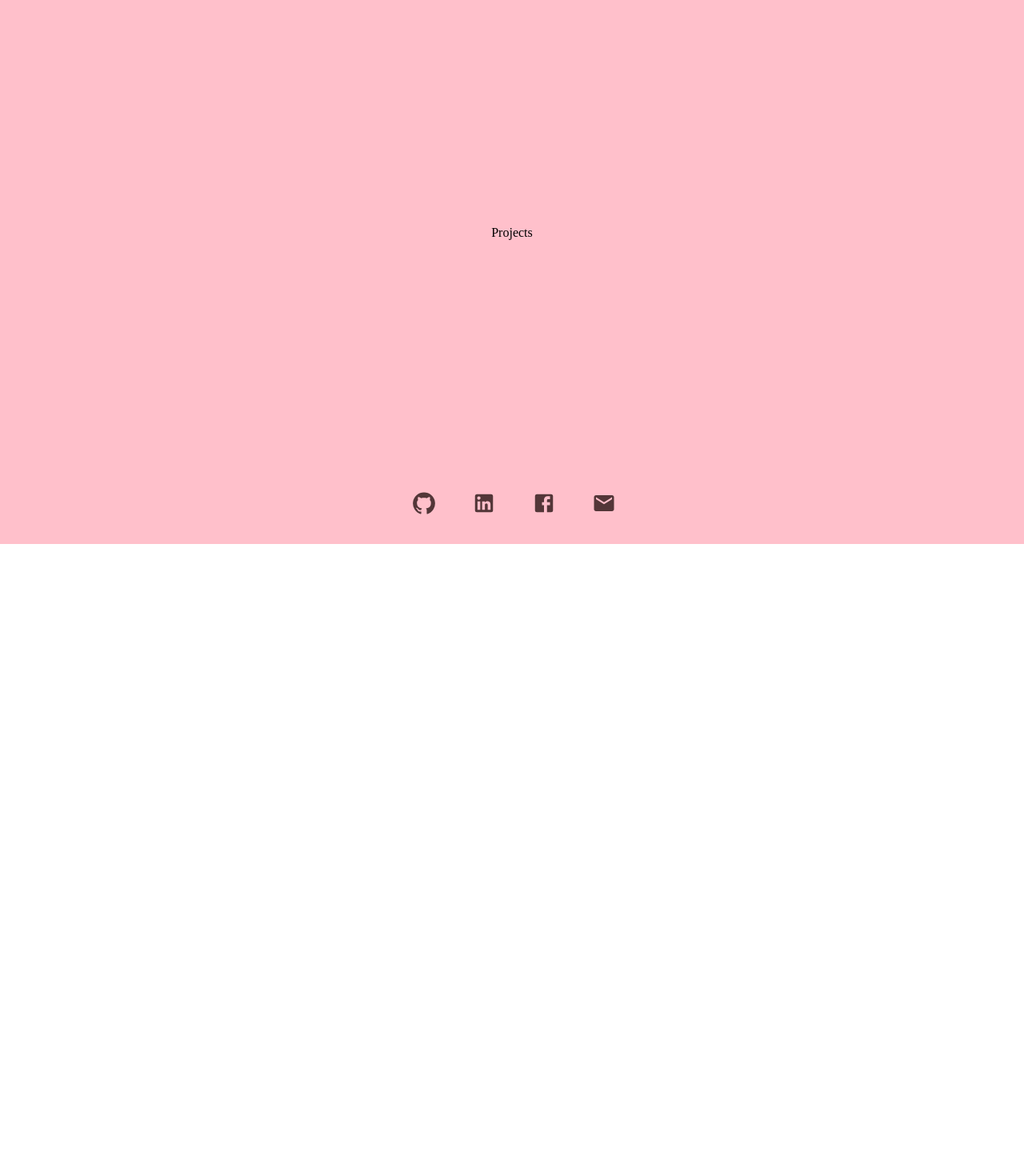
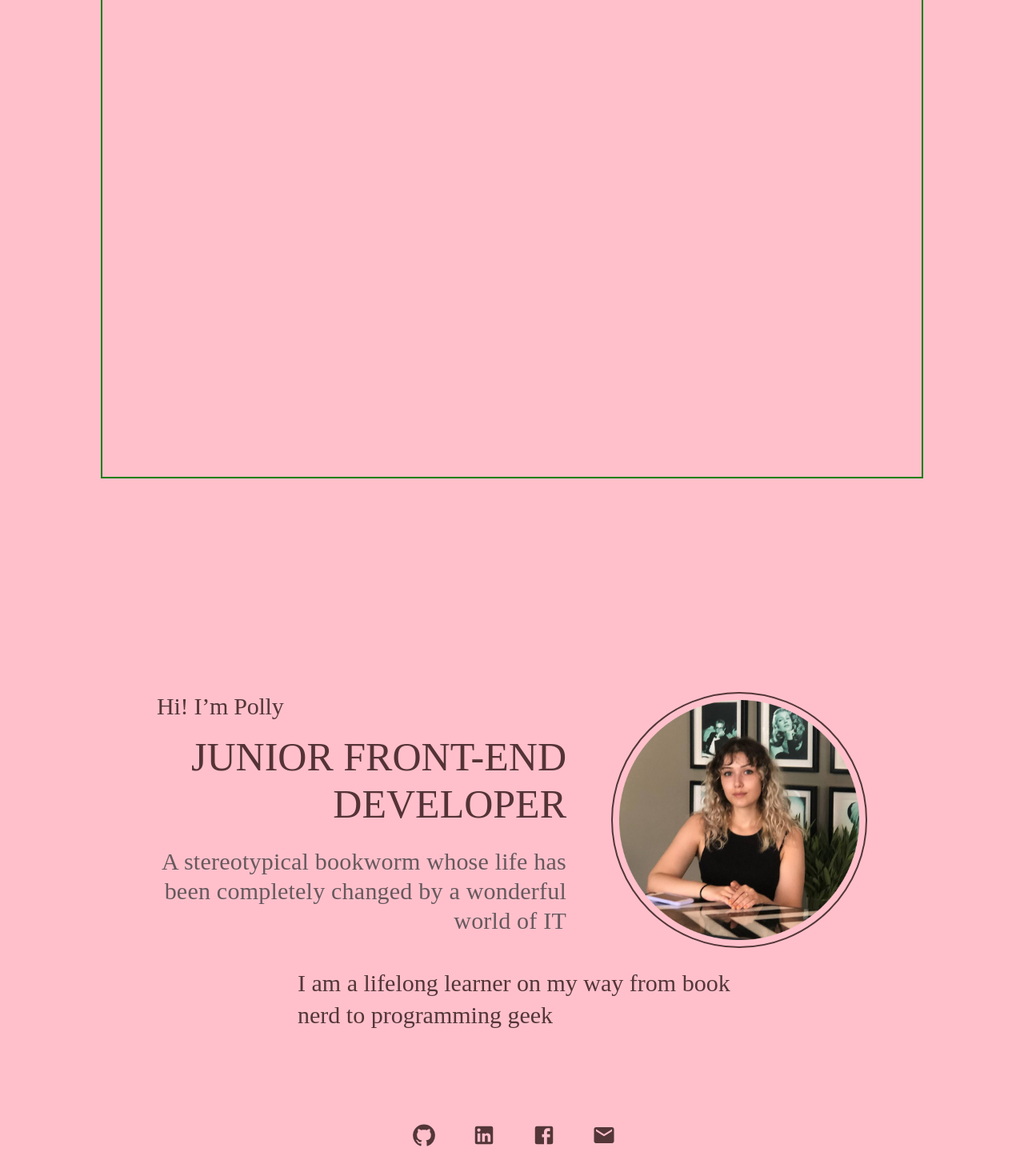
Before and after one commit to polyalyameow/Portfolio, a React (Vite) app: page /projects in a window 1280 px wide. Shown: the part 120-1590 px from the top of the page at 80% size. Before the commit the page ends 800 px from the top, so only its background shows below. Built offline with nearby package versions, Linux system fonts and the light colour scheme; a web font is replaced by a local one.

Commit message:
double height of project section

```diff
--- a/src/components/Content/Content.tsx
+++ b/src/components/Content/Content.tsx
@@ -13,7 +13,7 @@ const Content = () => {
 
   return (
 
-    <Box sx={{ display: "flex", flexDirection:"column", alignItems:"center"}}>
+    <Box sx={{height: "82.8vh", display: "flex", flexDirection:"column", alignItems:"center", justifyContent: "center"}}>
     <Box sx={{display: "flex", flexDirection:"row-reverse", justifyContent:"center", width: "80%", paddingTop: 5}}>
         <Avatar alt="Polyalya"
         src={avatar}
@@ -26,7 +26,7 @@ const Content = () => {
 
     </Box>
     <Box sx={{width: "45%", marginTop: 3, paddingLeft: 5}}>
-        <Typography variant="h5" component="h5" align="left">Follow my journey from book nerd to programming geek<span className="blink">&#95;</span></Typography>
+        <Typography variant="h5" component="h5" align="left">I am a lifelong learner on my way from book nerd to programming geek<span className="blink">&#95;</span></Typography>
 
         </Box>
     </Box>
--- a/src/components/Projects/Projects.tsx
+++ b/src/components/Projects/Projects.tsx
@@ -1,8 +1,15 @@
 import React from 'react'
+import Box from '@mui/material/Box';
+import Content from '../Content/Content';
 
 const Projects = () => {
   return (
-    <div>Projects</div>
+    <>
+    <Box sx={{height: "80vh", width: "80%", border: "2px solid green", marginBottom: "10%"}}>
+
+    </Box>
+    <Content/>
+    </>
   )
 }
 
--- a/src/index.css
+++ b/src/index.css
@@ -13,7 +13,7 @@
 
 body{
   width: 100%;
-  height: 100vh;
+  height: 100%;
   padding: 0;
   margin: 0;
 
```
Also changed, not shown: src/components/NavBar/NavBar.css (added, +29 -0 lines).
